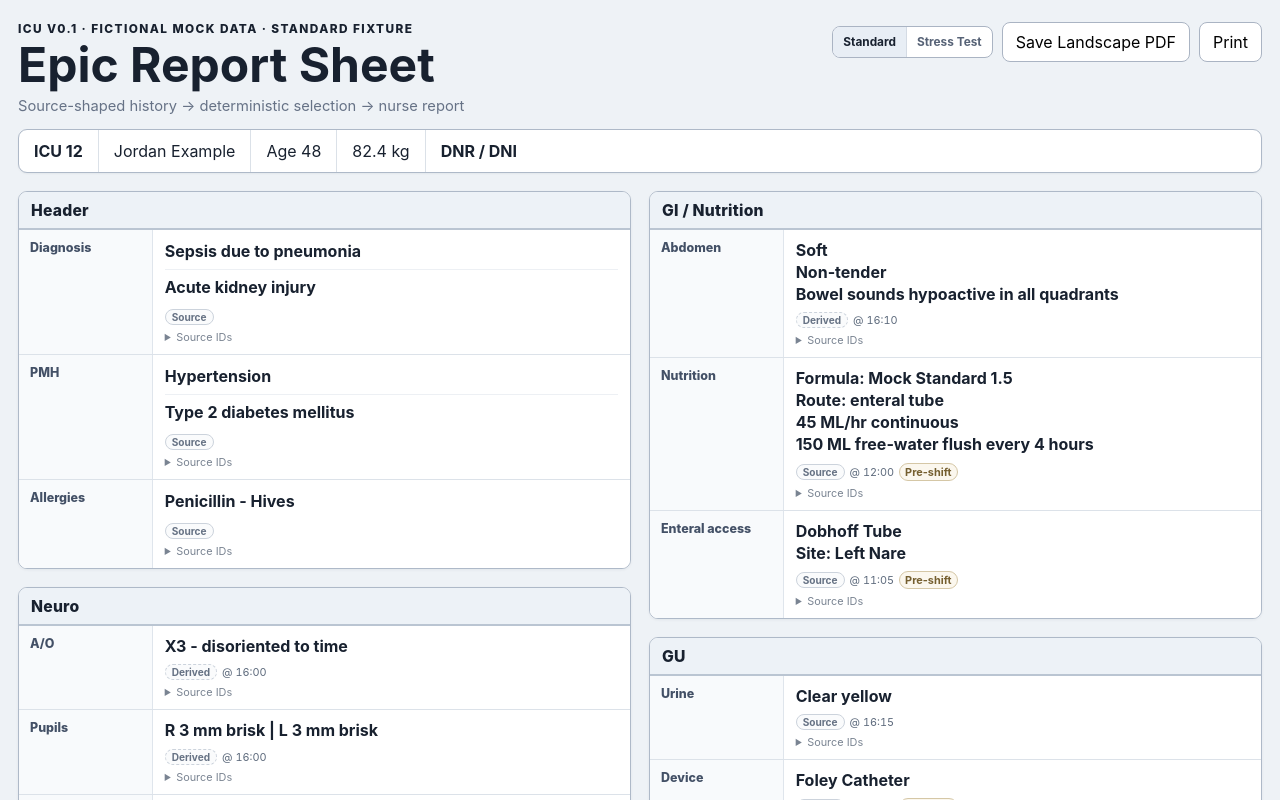
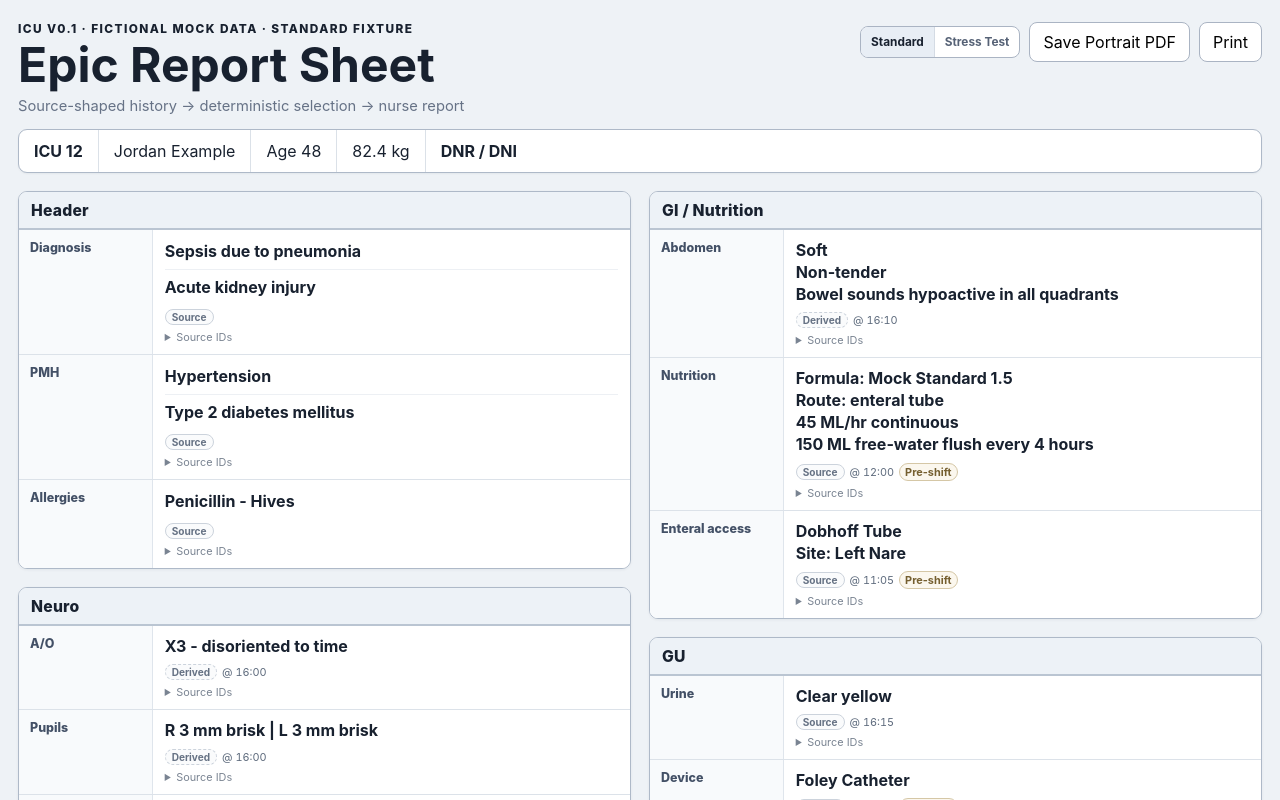
Before and after one commit to badmrfrosty313/Epic-Report-Sheet, a React (Vite) app: page / in a window 1280 px wide. Shown: the top 800 px of the page. Built offline with nearby package versions, Linux system fonts and the light colour scheme.

Commit message:
Rename PDF control for portrait output

```diff
--- a/src/App.tsx
+++ b/src/App.tsx
@@ -392,7 +392,7 @@ export default function App() {
     try {
       await saveReportPdf(
         element,
-        `epic-report-sheet-${fixtureKey}.pdf`,
+        `epic-report-sheet-${fixtureKey}-portrait.pdf`,
       );
     } finally {
       setIsExportingPdf(false);
@@ -435,7 +435,7 @@ export default function App() {
             onClick={handleSavePdf}
             disabled={isExportingPdf}
           >
-            {isExportingPdf ? "Building PDF..." : "Save Landscape PDF"}
+            {isExportingPdf ? "Building PDF..." : "Save Portrait PDF"}
           </button>
           <button className="print-button" onClick={() => window.print()}>
             Print
```
